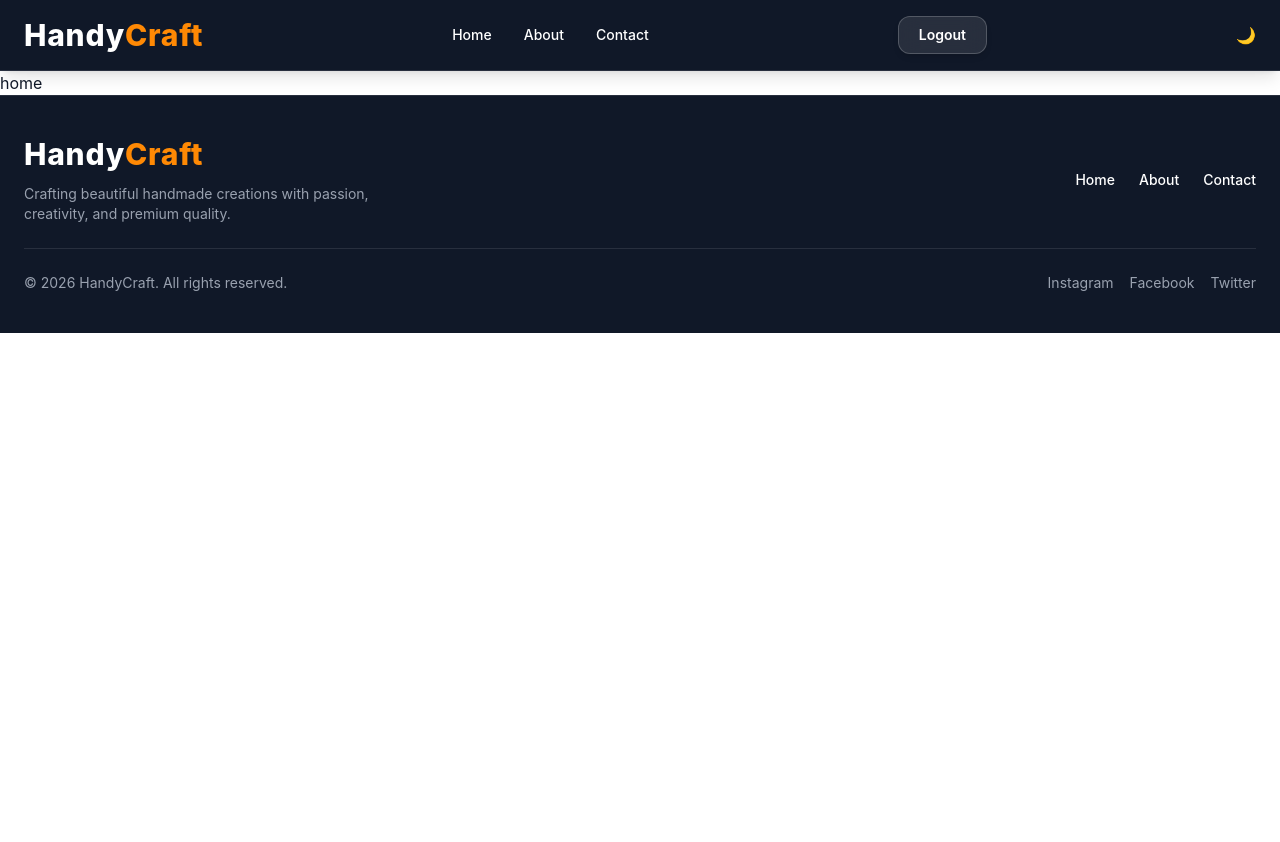
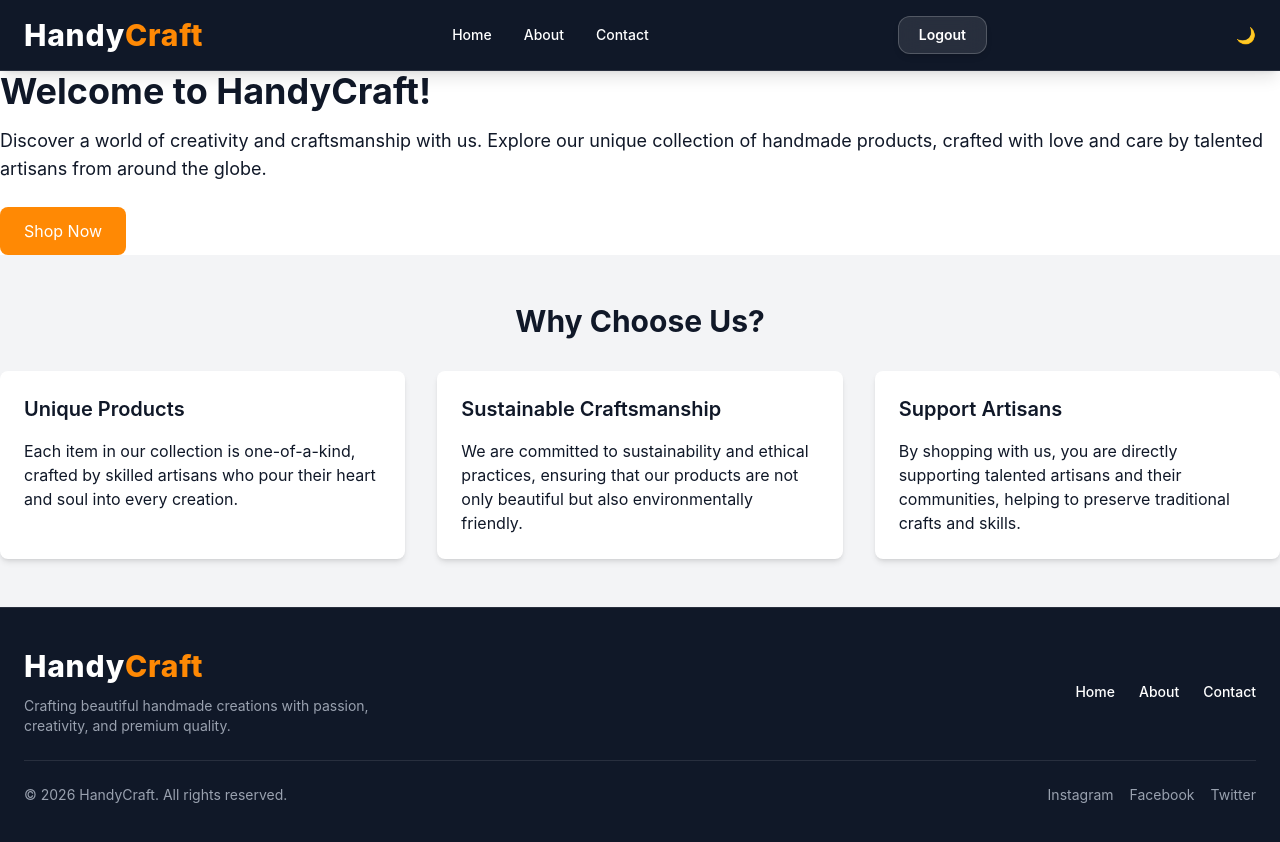
Before and after one commit to Hassanjaved17/React-Practice, a React (Vite) app: page / in a window 1280 px wide. Shown: the top 842 px of the page. Before the commit the page ends 800 px from the top, so only its background shows below. Built offline with nearby package versions, Linux system fonts and the light colour scheme.

Commit message:
feat: enhance Home component with welcome message and features section

```diff
--- a/src/pages/Home.jsx
+++ b/src/pages/Home.jsx
@@ -4,7 +4,40 @@ function Home() {
   return (
     <>
 
-   home
+  <div className="main">
+    <div className="container">
+      <h1 className="text-4xl font-bold mb-4">Welcome to HandyCraft!</h1>
+      <p className="text-lg mb-6">
+        Discover a world of creativity and craftsmanship with us. Explore our unique collection of handmade products, crafted with love and care by talented artisans from around the globe.
+      </p>
+      <button className="bg-orange-400 text-white px-6 py-3 rounded-lg hover:bg-orange-500 transition duration-300">
+        Shop Now
+      </button>
+    </div>
+  </div>
+
+  <div className="features py-12 bg-gray-100">
+    <div className="container">
+
+      <h2 className="text-3xl font-bold mb-8 text-center">Why Choose Us?</h2>
+      <div className="grid md:grid-cols-3 gap-8">
+        <div className="feature bg-white p-6 rounded-lg shadow-md">
+          <h3 className="text-xl font-semibold mb-4">Unique Products</h3>
+          <p>Each item in our collection is one-of-a-kind, crafted by skilled artisans who pour their heart and soul into every creation.</p>
+        </div>
+        <div className="feature bg-white p-6 rounded-lg shadow-md">
+          <h3 className="text-xl font-semibold mb-4">Sustainable Craftsmanship</h3>
+          <p>We are committed to sustainability and ethical practices, ensuring that our products are not only beautiful but also environmentally friendly.</p>
+        </div>
+        <div className="feature bg-white p-6 rounded-lg shadow-md">
+          <h3 className="text-xl font-semibold mb-4">Support Artisans</h3>
+          <p>By shopping with us, you are directly supporting talented artisans and their communities, helping to preserve traditional crafts and skills.</p>
+        </div>
+      </div>
+    </div>
+
+
+  </div>
     </>
   )
 }
```
